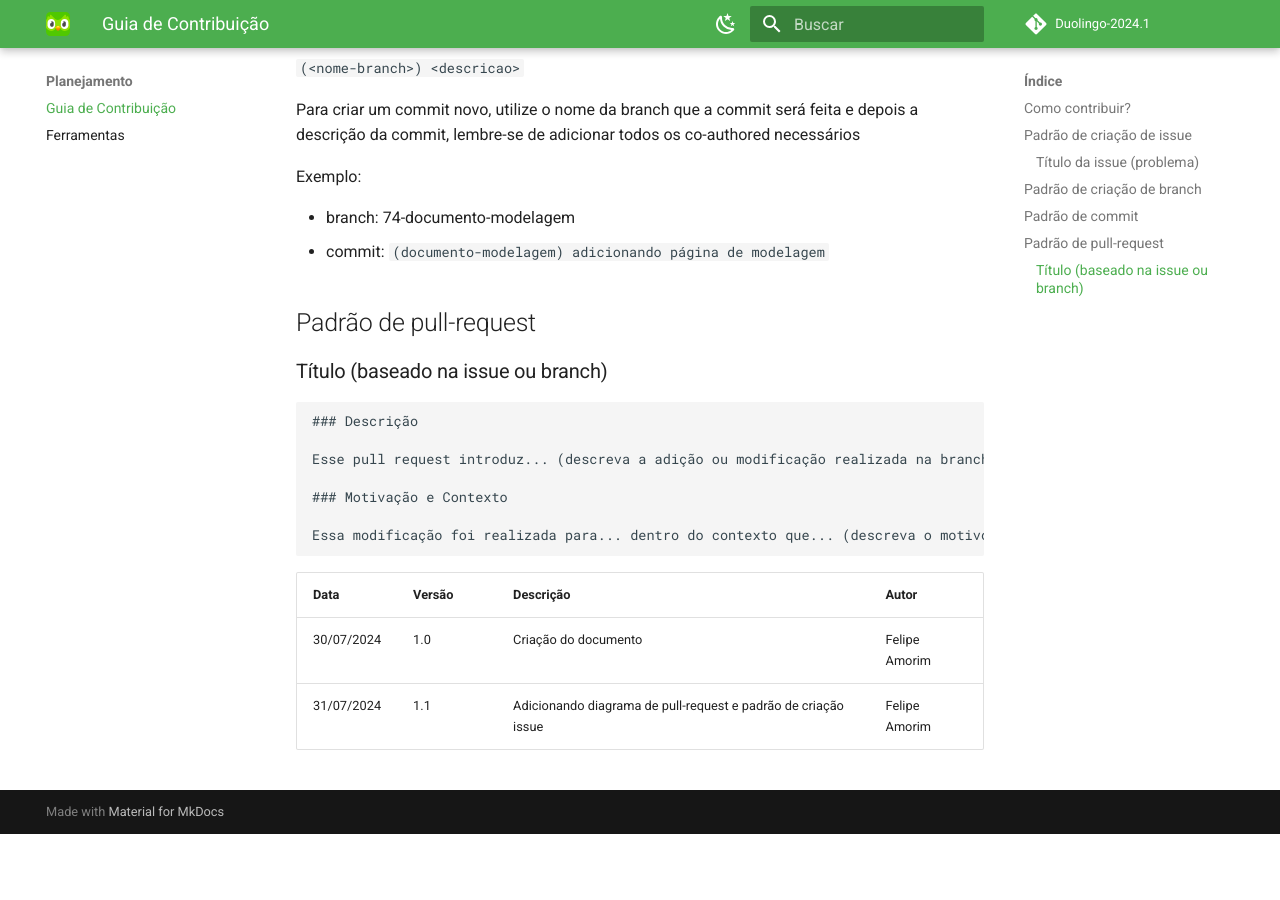
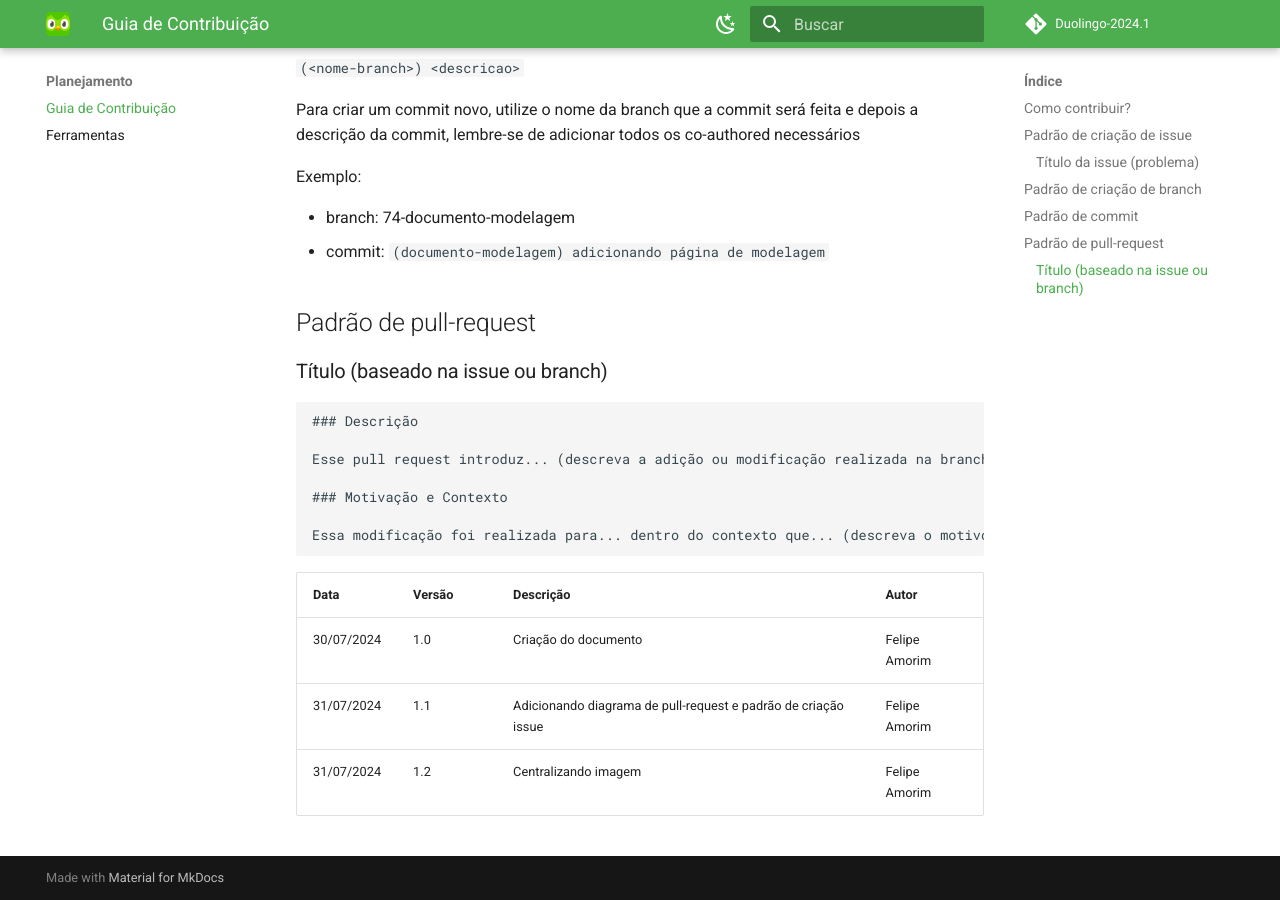
Before and after one commit to lipeaaraujo/Duolingo-2024.1, an MkDocs documentation site: the page built from docs/planejamento/guia-contribuicao.md, in a window 1280 px wide and 900 px high, scrolled down 1535 px. Built offline with MkDocs 1.6.1 and Material for MkDocs 9.7.7, drawn with Linux system fonts in a browser that asks for light colours; comment, search, counter and statistics services are not loaded; before the commit the page ends 2369 px from its top, so only the background shows below that.

```diff
--- a/docs/planejamento/guia-contribuicao.md
+++ b/docs/planejamento/guia-contribuicao.md
@@ -10,7 +10,7 @@
 
 Para começar a contribuir no projeto, crie uma **nova branch** para a **issue** em questão e após isso abra um **pull-request** com suas modificações. Qualquer contribuição somente irá para a branch principal (**main**) após a aprovação do **pull-request**
 
-![Diagrama de Pull Request](/assets/images/diagrama-pr.png)
+![Diagrama de Pull Request](../assets/images/diagrama-pr.png)
 
 A seguir segue os templates e padrões de contribuição do projeto:
 
@@ -75,3 +75,4 @@
 | ---- | ------ | --------- | ----- |
 | 30/07/2024 | 1.0 | Criação do documento | Felipe Amorim |
 | 31/07/2024 | 1.1 | Adicionando diagrama de pull-request e padrão de criação issue | Felipe Amorim |
+| 31/07/2024 | 1.2 | Centralizando imagem | Felipe Amorim |
```
